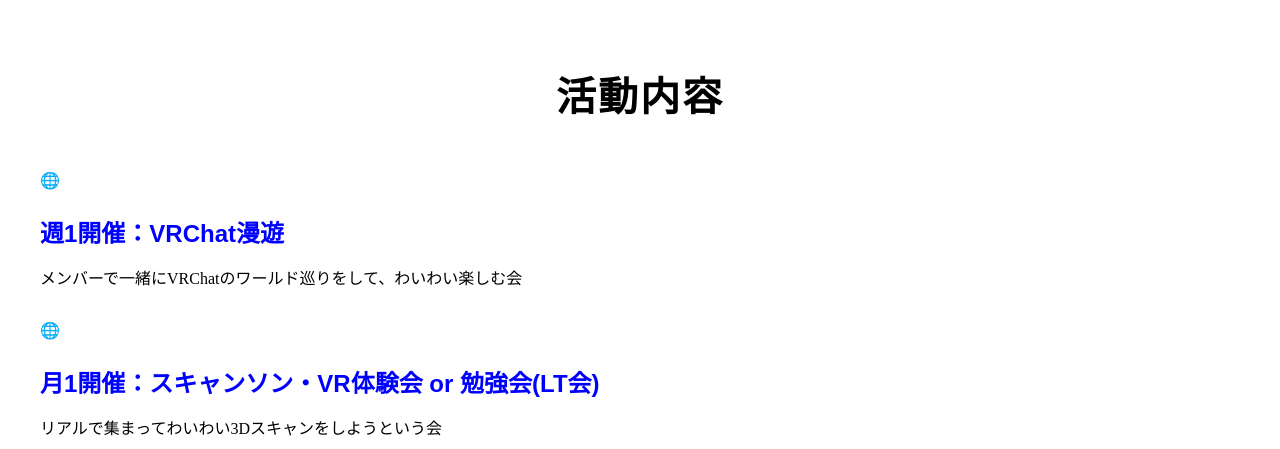
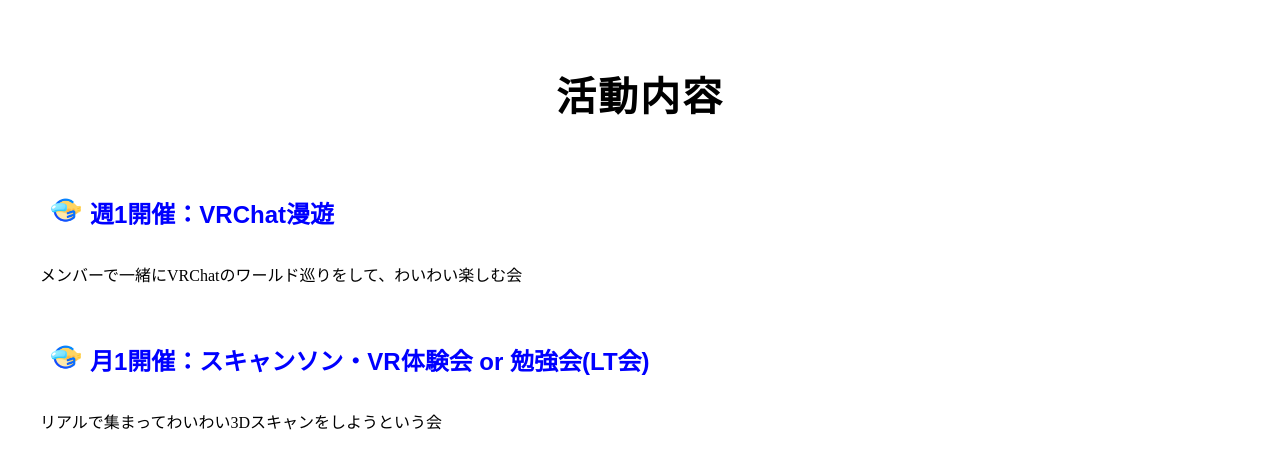
Before and after one commit to yamaguchi-FUGU/FUGU_HP, a React (Vite) app: page / in a window 1280 px wide. Shown: the top 449 px of the page. Built offline with nearby package versions, Linux system fonts and the light colour scheme.

Commit message:
#8箇条書きがFUGUのアイコンになるように変更

```diff
--- a/src/components/sections/Activities/Activities.tsx
+++ b/src/components/sections/Activities/Activities.tsx
@@ -8,9 +8,11 @@
       {/* Weekly Activity */}
       <div className="activity-item">
         <div className="activity-header">
-          <div className="activity-icon">
-            <div className="activity-icon-inner">🌐</div>
-          </div>
+          <img
+            src="/images/fugu.png"
+            alt="フグアイコン"
+            className="fugu-icon"
+          />
           <h3 className="activity-title">週1開催：VRChat漫遊</h3>
         </div>
         <p className="activity-description">
@@ -21,9 +23,11 @@
       {/* Monthly Activity */}
       <div className="activity-item">
         <div className="activity-header">
-          <div className="activity-icon">
-            <div className="activity-icon-inner">🌐</div>
-          </div>
+          <img
+            src="/images/fugu.png"
+            alt="フグアイコン"
+            className="fugu-icon"
+          />
           <h3 className="activity-title">
             月1開催：スキャンソン・VR体験会 or 勉強会(LT会)
           </h3>
--- a/src/components/sections/Activities/activities.css
+++ b/src/components/sections/Activities/activities.css
@@ -21,6 +21,7 @@
 .activity-item {
     margin-bottom: 2rem;
 }
+
 /* 活動タイトル */
 .activity-title {
     font-family: "Noto Sans JP", sans-serif;
@@ -28,6 +29,36 @@
     font-weight: 700;
     color: blue;
     margin-bottom: 1rem;
+}
+
+/* アクティビティヘッダー */
+.activity-header {
+    display: flex;
+    align-items: center;
+    margin-bottom: 0.5rem;
+}
+
+/* アクティビティアイコン */
+/*.activity-icon {
+    display: flex;
+    margin-right: 10px;
+}*/
+
+/*.activity-icon-inner {
+    display: flex;
+    justify-content: center;
+    align-items: center;
+    width: 32px;
+    height: 32px;
+    background-color: #4285F4;
+    border-radius: 50%;
+}*/
+
+/* フグアイコン */
+.fugu-icon {
+    width: 50px;
+    height: 50px;
+    object-fit: contain;
 }
 
 /* 画像グリッド - 4枚が画面に収まるように */
```
Also changed, not shown: public/images/fugu.png (added).
